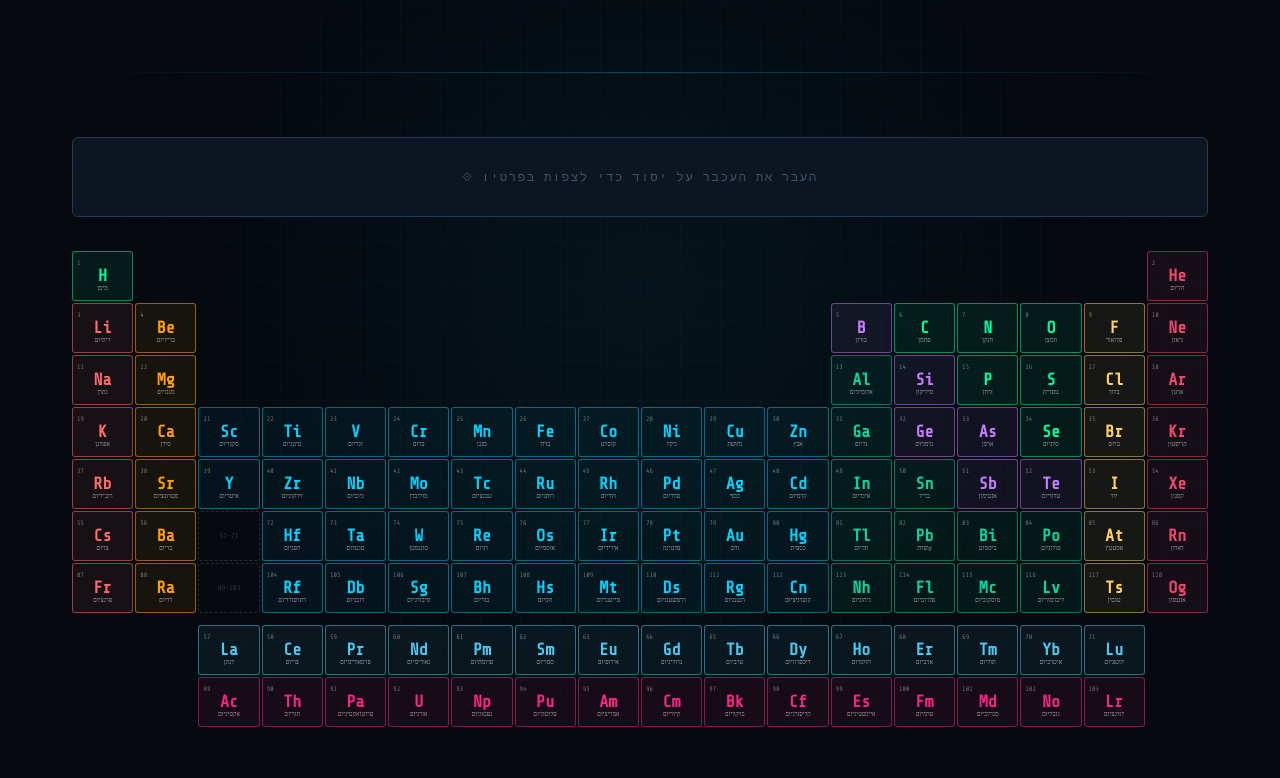
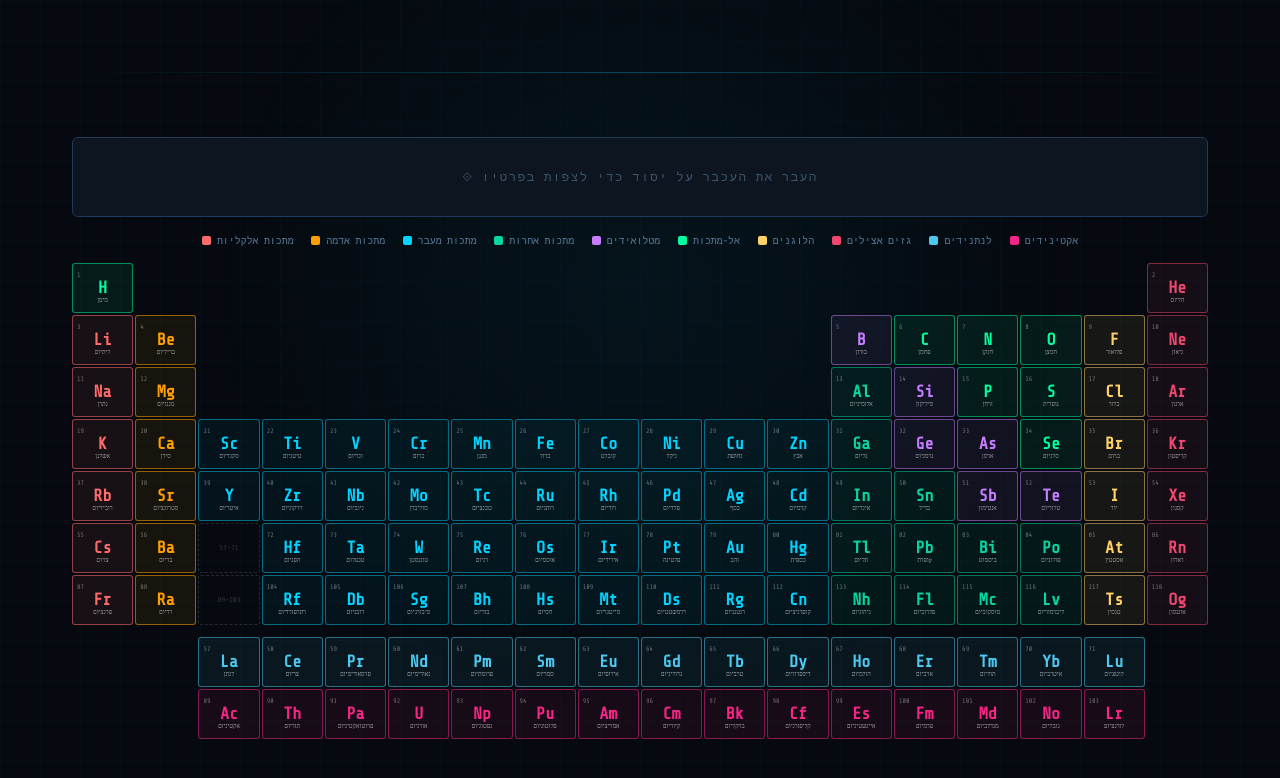
Before and after one commit to giamatamat2013/The-table-of-elements, a plain HTML site: page index.html in a window 1280 px wide. Drawn offline with nearby package versions, Linux system fonts and the light colour scheme.

Commit message:
Update index.html

```diff
--- a/index.html
+++ b/index.html
@@ -421,7 +421,7 @@
   let activeFilter = null;
   const legend = document.getElementById('pt-legend');
   Object.entries(CATS).forEach(([key, {label, color}]) => {
-    const item = document.createElement('div');f
+    const item = document.createElement('div');
 
     item.className = 'pt-legend-item';
     item.innerHTML = '<div class="pt-legend-dot" style="background:'+color+'"></div>'+label;
```
